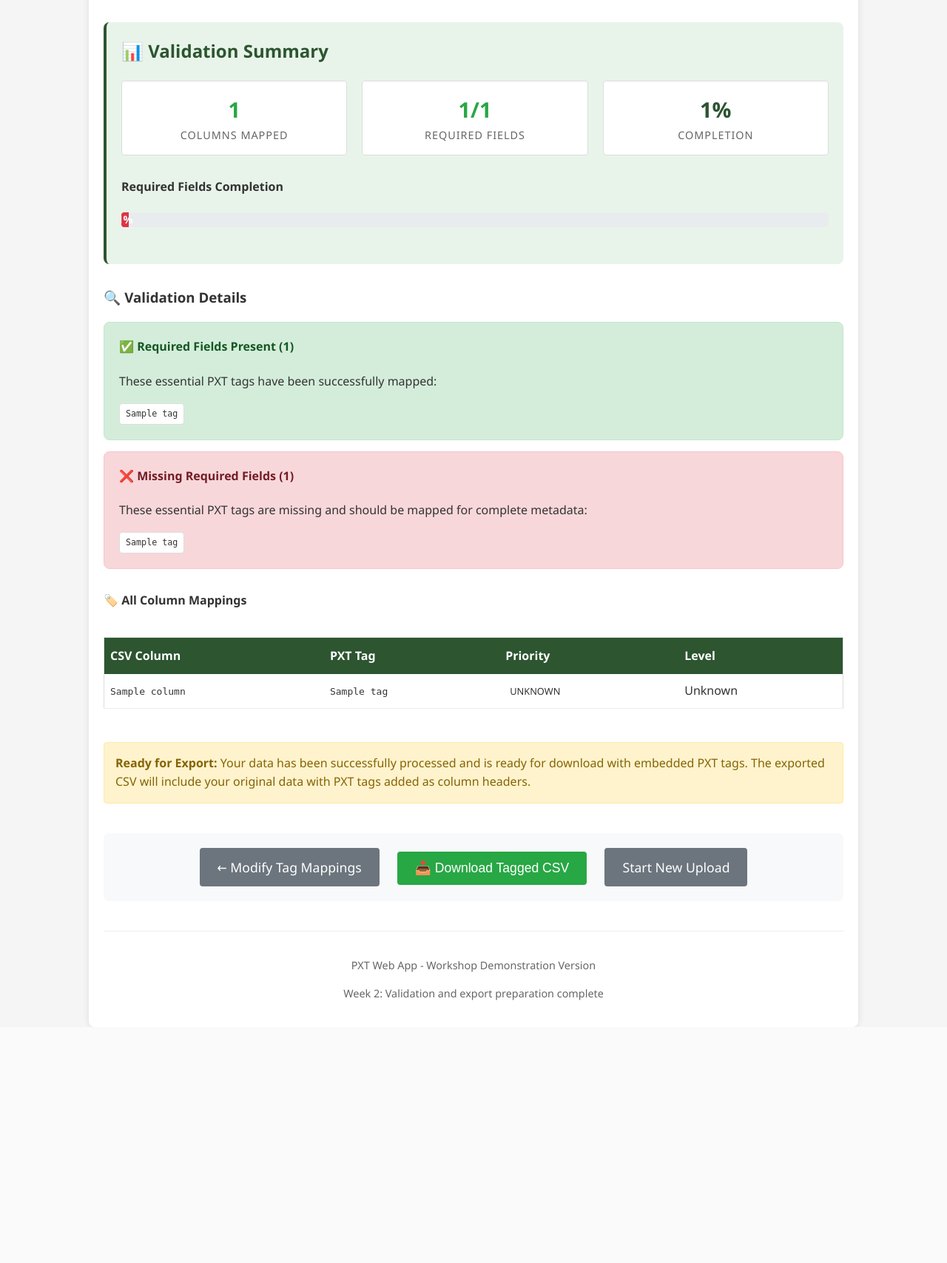
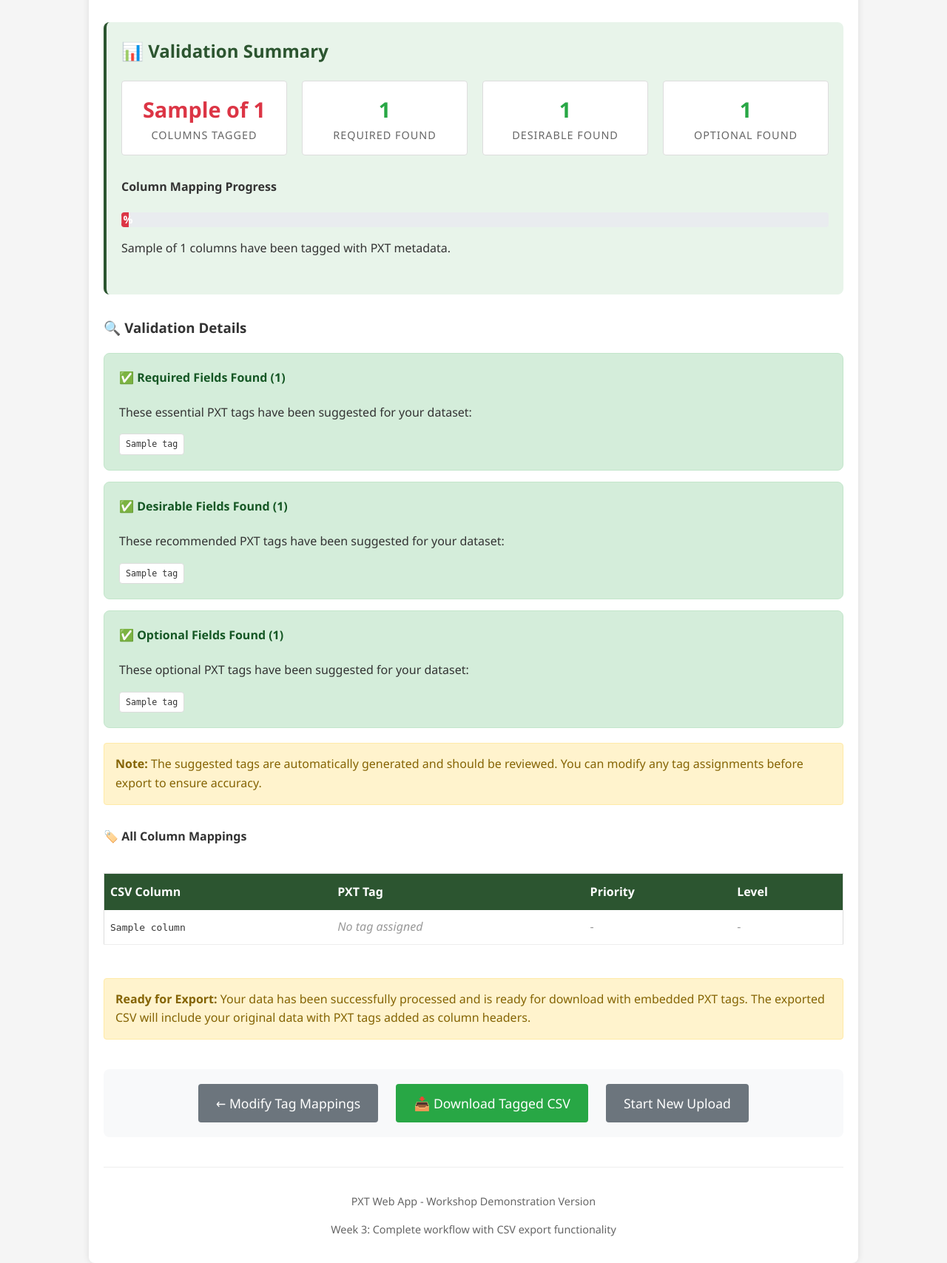
Before and after one commit to youngdm/PXT_web_app, a Flask app: template app/templates/validate.html in a window 1280 px wide. Shown: the part 151-1858 px from the top of the page at 74% size. Before the commit the page ends 1539 px from the top, so only its background shows below. Run offline with Flask 3, Linux system fonts and the light colour scheme; the template is opened without the code that fills it: most values are stand-ins (such as "Sample title", 1, 10 or a date in 2020).

Commit message:
Updated app with week 3 tasks and validated the tagging system with a dataset.

```diff
--- a/app/app.py
+++ b/app/app.py
@@ -22,7 +22,12 @@ import pandas as pd
 import os
 from werkzeug.utils import secure_filename
 import tempfile
-from pxt_tags import get_all_tags, suggest_tag_for_column, validate_required_fields
+from pxt_tags import (
+    get_all_tags,
+    suggest_tag_for_column,
+    validate_column_mappings,
+    get_tag_info,
+)
 
 # Initialize Flask application
 app = Flask(__name__)
@@ -180,14 +185,14 @@ def tag_data():
 
         for column in dataset_info["columns"]:
             selected_tag = request.form.get(f"tag_{column}")
-            if selected_tag and selected_tag != "":
-                column_mappings[column] = selected_tag
+            # Include ALL columns, with empty string for untagged ones
+            column_mappings[column] = selected_tag if selected_tag else ""
 
         # Store mappings in session
         session["column_mappings"] = column_mappings
 
-        # Validate required fields
-        validation_results = validate_required_fields(column_mappings)
+        # Validate column mappings against dataset
+        validation_results = validate_column_mappings(column_mappings)
         session["validation_results"] = validation_results
 
         flash(
@@ -210,13 +215,105 @@ def validate_export():
     column_mappings = session["column_mappings"]
     validation_results = session.get("validation_results", {})
 
+    # Create enhanced mappings with tag information
+    enhanced_mappings = {}
+    for column, tag in column_mappings.items():
+        if tag and tag.strip():
+            tag_info = get_tag_info(tag)
+            enhanced_mappings[column] = {
+                "tag": tag,
+                "priority": tag_info.get("priority", "unknown"),
+                "level": tag_info.get("level", "unknown"),
+            }
+        else:
+            enhanced_mappings[column] = {"tag": "", "priority": "", "level": ""}
+
     return render_template(
         "validate.html",
         data=dataset_info,
         mappings=column_mappings,
+        enhanced_mappings=enhanced_mappings,
         validation=validation_results,
         pxt_tags=get_all_tags(),
     )
+
+
+@app.route("/export")
+def export_csv():
+    """
+    Export CSV file with embedded PXT tags as column headers.
+
+    Creates a new CSV file where original column names are replaced with
+    their corresponding PXT tags, preserving all original data.
+    """
+    if (
+        "dataset_info" not in session
+        or "column_mappings" not in session
+        or "csv_data" not in session
+    ):
+        flash(
+            "No data available for export. Please complete the upload and tagging process first.",
+            "error",
+        )
+        return redirect(url_for("index"))
+
+    try:
+        # Get data from session
+        dataset_info = session["dataset_info"]
+        column_mappings = session["column_mappings"]
+        csv_data = session["csv_data"]
+
+        # Get original column order from dataset_info
+        original_columns = dataset_info["columns"]
+
+        # Create DataFrame from stored data with explicit column order
+        df = pd.DataFrame(csv_data, columns=original_columns)
+
+        # Create PXT tags row (preserving original column order)
+        pxt_tags_row = []
+        for original_column in original_columns:
+            if original_column in column_mappings and column_mappings[original_column]:
+                # Use PXT tag for this column
+                pxt_tag = column_mappings[original_column]
+                pxt_tags_row.append(pxt_tag)
+            else:
+                # Empty string for untagged columns
+                pxt_tags_row.append("")
+
+        # Insert PXT tags as the first data row (keeping original headers)
+        df.loc[-1] = pxt_tags_row  # Insert at index -1
+        df.index = df.index + 1  # Shift index
+        df.sort_index(inplace=True)  # Sort by index to put -1 row at top
+
+        # Generate export filename
+        original_name = dataset_info["filename"].rsplit(".", 1)[0]  # Remove extension
+        export_filename = f"{original_name}_PXT_tagged.csv"
+
+        # Create temporary file for download
+        import tempfile
+
+        temp_file = tempfile.NamedTemporaryFile(
+            mode="w", delete=False, suffix=".csv", newline=""
+        )
+        df.to_csv(temp_file.name, index=False)
+        temp_file.close()
+
+        # Log successful export
+        flash(
+            f"CSV exported successfully with {len(column_mappings)} PXT tags applied!",
+            "success",
+        )
+
+        return send_file(
+            temp_file.name,
+            as_attachment=True,
+            download_name=export_filename,
+            mimetype="text/csv",
+        )
+
+    except Exception as e:
+        flash(f"Error exporting CSV: {str(e)}. Please try again.", "error")
+        return redirect(url_for("validate_export"))
 
 
 @app.route("/about")
@@ -251,4 +348,51 @@ def internal_error(e):
 if __name__ == "__main__":
     # Run the application in debug mode for development
     # Note: Set debug=False for production deployment
-    app.run(debug=True, host="127.0.0.1", port=5000)
+
+    import socket
+    import os
+
+    def is_port_available(port):
+        """Check if a port is available for use."""
+        try:
+            with socket.socket(socket.AF_INET, socket.SOCK_STREAM) as s:
+                s.bind(("127.0.0.1", port))
+                return True
+        except socket.error:
+            return False
+
+    # Check if we're running in Flask's reloader process
+    # The reloader restarts the app, so we need to skip port checking
+    if os.environ.get("WERKZEUG_RUN_MAIN") == "true":
+        # This is the reloader process - Flask already chose the port
+        # Just run without port checking
+        app.run(
+            debug=True, host="127.0.0.1", port=int(os.environ.get("FLASK_PORT", 5001))
+        )
+    else:
+        # This is the main process - do port selection
+        primary_port = 5000
+        fallback_port = 5001  # Unassigned port, safe to use
+
+        if is_port_available(primary_port):
+            port = primary_port
+            print(f"🚀 Starting PXT Web App on http://127.0.0.1:{port}")
+        elif is_port_available(fallback_port):
+            port = fallback_port
+            print(
+                f"⚠️  Port {primary_port} is busy, using fallback port {fallback_port}"
+            )
+            print(f"🚀 Starting PXT Web App on http://127.0.0.1:{port}")
+        else:
+            print(f"❌ Both ports {primary_port} and {fallback_port} are unavailable.")
+            print("   Please stop other applications using these ports and try again.")
+            exit(1)
+
+        try:
+            # Set environment variable so reloader knows which port to use
+            os.environ["FLASK_PORT"] = str(port)
+            app.run(debug=True, host="127.0.0.1", port=port)
+        except Exception as e:
+            print(f"❌ Failed to start Flask app: {str(e)}")
+            print("   Please check that no other applications are using the port.")
+            exit(1)
--- a/app/templates/validate.html
+++ b/app/templates/validate.html
@@ -377,31 +377,49 @@
       <div class="validation-summary">
         <h2>📊 Validation Summary</h2>
         <div class="summary-grid">
-          <div class="summary-item success">
-            <div class="number">{{ mappings|length }}</div>
-            <div class="label">Columns Mapped</div>
+          <div
+            class="summary-item {% if validation.mapped_columns == validation.total_columns %}success{% elif validation.mapped_columns > validation.total_columns * 0.5 %}warning{% else %}danger{% endif %}"
+          >
+            <div class="number">
+              {{ validation.mapped_columns }} of {{ validation.total_columns }}
+            </div>
+            <div class="label">Columns Tagged</div>
           </div>
-          <div class="summary-item {% if validation.present_required|length == validation.total_required %}success{% elif validation.present_required|length > 0 %}warning{% else %}danger{% endif %}">
-            <div class="number">{{ validation.present_required|length }}/{{ validation.total_required }}</div>
-            <div class="label">Required Fields</div>
+          <div
+            class="summary-item {% if validation.required_count > 0 %}success{% else %}warning{% endif %}"
+          >
+            <div class="number">{{ validation.required_count }}</div>
+            <div class="label">Required Found</div>
           </div>
-          <div class="summary-item">
-            <div class="number">{{ validation.completion_percentage|round|int }}%</div>
-            <div class="label">Completion</div>
+          <div
+            class="summary-item {% if validation.desirable_count > 0 %}success{% else %}warning{% endif %}"
+          >
+            <div class="number">{{ validation.desirable_count }}</div>
+            <div class="label">Desirable Found</div>
+          </div>
+          <div
+            class="summary-item {% if validation.optional_count > 0 %}success{% else %}secondary{% endif %}"
+          >
+            <div class="number">{{ validation.optional_count }}</div>
+            <div class="label">Optional Found</div>
           </div>
         </div>
 
         <!-- Progress Bar -->
         <div class="progress-section">
-          <h4>Required Fields Completion</h4>
+          <h4>Column Mapping Progress</h4>
           <div class="progress-bar">
             <div
-              class="progress-fill {% if validation.completion_percentage >= 80 %}excellent{% elif validation.completion_percentage >= 50 %}good{% else %}needs-work{% endif %}"
-              style="width: {{ validation.completion_percentage }}%"
+              class="progress-fill {% if validation.mapping_percentage >= 80 %}excellent{% elif validation.mapping_percentage >= 50 %}good{% else %}needs-work{% endif %}"
+              style="width: {{ validation.mapping_percentage }}%"
             >
-              {{ validation.completion_percentage|round|int }}%
+              {{ validation.mapping_percentage|round|int }}%
             </div>
           </div>
+          <p>
+            {{ validation.mapped_columns }} of {{ validation.total_columns }}
+            columns have been tagged with PXT metadata.
+          </p>
         </div>
       </div>
 
@@ -409,31 +427,66 @@
       <div class="validation-details">
         <h3>🔍 Validation Details</h3>
 
-        <!-- Present Required Fields -->
-        {% if validation.present_required %}
+        <!-- Required Fields Found -->
+        {% if validation.required_found %}
         <div class="validation-card success">
-          <h4>✅ Required Fields Present ({{ validation.present_required|length }})</h4>
-          <p>These essential PXT tags have been successfully mapped:</p>
+          <h4>✅ Required Fields Found ({{ validation.required_count }})</h4>
+          <p>These essential PXT tags have been suggested for your dataset:</p>
           <div class="tag-list">
-            {% for tag in validation.present_required %}
+            {% for tag in validation.required_found %}
             <span class="tag-item">{{ tag }}</span>
             {% endfor %}
           </div>
         </div>
         {% endif %}
 
-        <!-- Missing Required Fields -->
-        {% if validation.missing_required %}
-        <div class="validation-card danger">
-          <h4>❌ Missing Required Fields ({{ validation.missing_required|length }})</h4>
-          <p>These essential PXT tags are missing and should be mapped for complete metadata:</p>
+        <!-- Desirable Fields Found -->
+        {% if validation.desirable_found %}
+        <div class="validation-card success">
+          <h4>✅ Desirable Fields Found ({{ validation.desirable_count }})</h4>
+          <p>
+            These recommended PXT tags have been suggested for your dataset:
+          </p>
           <div class="tag-list">
-            {% for tag in validation.missing_required %}
+            {% for tag in validation.desirable_found %}
             <span class="tag-item">{{ tag }}</span>
             {% endfor %}
           </div>
         </div>
         {% endif %}
+
+        <!-- Optional Fields Found -->
+        {% if validation.optional_found %}
+        <div class="validation-card success">
+          <h4>✅ Optional Fields Found ({{ validation.optional_count }})</h4>
+          <p>These optional PXT tags have been suggested for your dataset:</p>
+          <div class="tag-list">
+            {% for tag in validation.optional_found %}
+            <span class="tag-item">{{ tag }}</span>
+            {% endfor %}
+          </div>
+        </div>
+        {% endif %}
+
+        <!-- Untagged Columns -->
+        {% if validation.untagged_columns > 0 %}
+        <div class="validation-card warning">
+          <h4>📊 Untagged Columns ({{ validation.untagged_columns }})</h4>
+          <p>
+            These columns don't have suggested PXT tags. This may be because
+            they contain measurement data or there are no appropriate PXT
+            metadata tags available. You can review and manually assign tags if
+            needed.
+          </p>
+        </div>
+        {% endif %}
+
+        <!-- Note about suggestions -->
+        <div class="note">
+          <strong>Note:</strong> The suggested tags are automatically generated
+          and should be reviewed. You can modify any tag assignments before
+          export to ensure accuracy.
+        </div>
 
         <!-- All Mappings Table -->
         <div class="mappings-section">
@@ -450,20 +503,34 @@
                 </tr>
               </thead>
               <tbody>
-                {% for column, tag in mappings.items() %}
-                {% set tag_info = {} %}
-                {% for pxt_tag in pxt_tags if pxt_tag.tag == tag %}
-                  {% set tag_info = pxt_tag %}
-                {% endfor %}
+                {% for column in data.columns %} {% set mapping_info =
+                enhanced_mappings[column] %}
                 <tr>
                   <td><code>{{ column }}</code></td>
-                  <td><code>{{ tag }}</code></td>
                   <td>
-                    <span class="tag-priority priority-{{ tag_info.priority or 'unknown' }}">
-                      {{ (tag_info.priority or 'unknown').upper() }}
+                    {% if mapping_info.tag %}
+                    <code>{{ mapping_info.tag }}</code>
+                    {% else %}
+                    <em style="color: #999">No tag assigned</em>
+                    {% endif %}
+                  </td>
+                  <td>
+                    {% if mapping_info.tag %}
+                    <span
+                      class="tag-priority priority-{{ mapping_info.priority }}"
+                    >
+                      {{ mapping_info.priority.upper() }}
                     </span>
+                    {% else %}
+                    <span style="color: #999">-</span>
+                    {% endif %}
                   </td>
-                  <td>{{ (tag_info.level or 'unknown').title() }}</td>
+                  <td>
+                    {% if mapping_info.tag %} {{ mapping_info.level.title() }}
+                    {% else %}
+                    <span style="color: #999">-</span>
+                    {% endif %}
+                  </td>
                 </tr>
                 {% endfor %}
               </tbody>
@@ -478,8 +545,10 @@
       <!-- Export Options -->
       {% if mappings %}
       <div class="note">
-        <strong>Ready for Export:</strong> Your data has been successfully processed and is ready for download with embedded PXT tags.
-        The exported CSV will include your original data with PXT tags added as column headers.
+        <strong>Ready for Export:</strong> Your data has been successfully
+        processed and is ready for download with embedded PXT tags. The exported
+        CSV will include your original data with PXT tags added as column
+        headers.
       </div>
       {% endif %}
 
@@ -490,9 +559,9 @@
         </a>
 
         {% if mappings %}
-        <button class="btn btn-success" onclick="exportData()">
+        <a href="{{ url_for('export_csv') }}" class="btn btn-success">
           📥 Download Tagged CSV
-        </button>
+        </a>
         {% endif %}
 
         <a href="{{ url_for('index') }}" class="btn btn-secondary">
@@ -503,31 +572,32 @@
       <!-- Footer -->
       <div class="footer">
         <p>PXT Web App - Workshop Demonstration Version</p>
-        <p>Week 2: Validation and export preparation complete</p>
+        <p>Week 3: Complete workflow with CSV export functionality</p>
       </div>
     </div>
 
     <script>
-      function exportData() {
-        // For Week 2 demo - show coming soon message
-        // In Week 3, this will trigger actual CSV export
-        alert(
-          "CSV Export with PXT Tags - Coming in Week 3!\n\n" +
-          "Your tag mappings have been validated and are ready for export. " +
-          "The export functionality will be implemented in the next development phase."
-        );
-      }
-
       // Add visual feedback for completion status
       document.addEventListener('DOMContentLoaded', function() {
-        const completionPercentage = {{ validation.completion_percentage|round|int }};
+        const mappingPercentage = {{ validation.mapping_percentage|round|int }};
+        const requiredCount = {{ validation.required_count }};
+        const desirableCount = {{ validation.desirable_count }};
+        const optionalCount = {{ validation.optional_count }};
+        const untaggedColumns = {{ validation.untagged_columns }};
 
-        if (completionPercentage === 100) {
-          console.log('🎉 All required fields mapped! Ready for export.');
-        } else if (completionPercentage >= 50) {
-          console.log('⚠️ Some required fields missing, but good progress made.');
+        console.log(`📊 Dataset Validation Summary:`);
+        console.log(`   ${mappingPercentage}% of columns tagged`);
+        console.log(`   ${requiredCount} required tags found`);
+        console.log(`   ${desirableCount} desirable tags found`);
+        console.log(`   ${optionalCount} optional tags found`);
+        console.log(`   ${untaggedColumns} columns untagged`);
+
+        if (mappingPercentage >= 80) {
+          console.log('🎉 Excellent tag coverage! Ready for export.');
+        } else if (mappingPercentage >= 50) {
+          console.log('👍 Good tag coverage. Review suggestions before export.');
         } else {
-          console.log('❌ Many required fields missing. Consider adding more mappings.');
+          console.log('⚠️ Limited tag coverage. Consider reviewing untagged columns.');
         }
       });
     </script>
```
Also changed, not shown: app/pxt_tags.py (+100 -22 lines), README.md, 1 other file.
